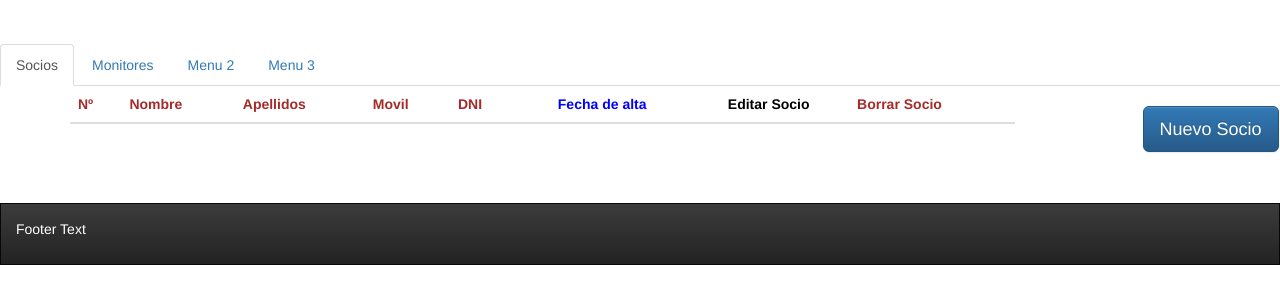
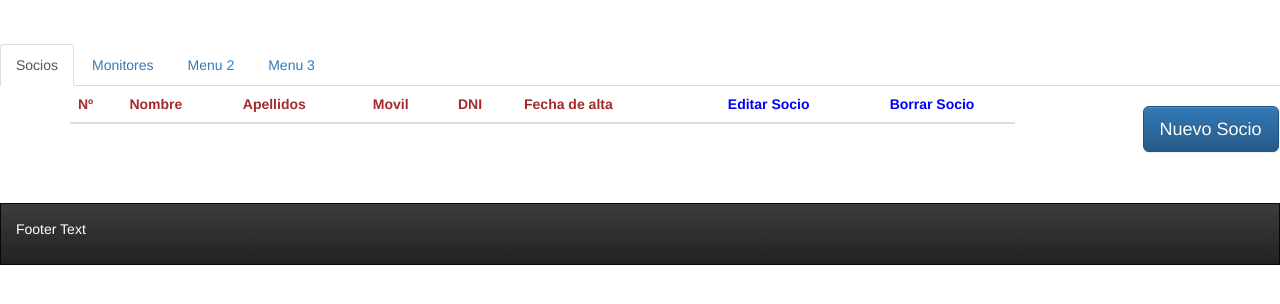
Before and after one commit to jucasval/CAR, a plain HTML site: page index.html in a window 1280 px wide. Shown: the part 298-602 px from the top of the page. Drawn offline with nearby package versions, Linux system fonts and the light colour scheme; no server answers.

Commit message:
actualizacion

```diff
--- a/css/estilos.css
+++ b/css/estilos.css
@@ -38,13 +38,13 @@ footer {
     color:brown;
 }
 
-#cabeceraTablaSocios > tr> th:nth-child(6){
+#cabeceraTablaSocios > tr> th:nth-last-child(2){
     color:blue;
     text-align: center;
 }
 
-#cabeceraTablaSocios > tr> th:nth-child(7){
-    color:black;
+#cabeceraTablaSocios > tr> th:nth-last-child(1){
+    color:blue;
     text-align: center;
 }
 
```
